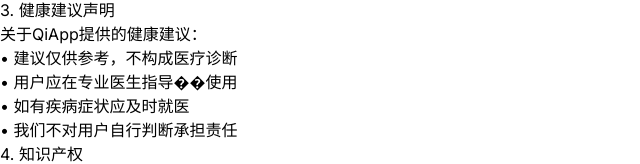
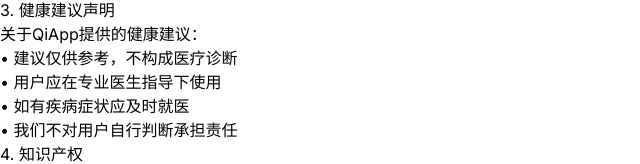
Before and after one commit to aiai-data/QiApp-Web, a Next.js app: page /zh-CN/terms in a window 1280 px wide. Shown: the part 434-598 px from the top of the page, without its empty margins (0-640 px from the left). Built offline with nearby package versions, Linux system fonts and the light colour scheme.

Commit message:
update netlify config

```diff
--- a/src/app/[lang]/terms/page.tsx
+++ b/src/app/[lang]/terms/page.tsx
@@ -31,7 +31,7 @@
         content: [
           '关于QiApp提供的健康建议：',
           '• 建议仅供参考，不构成医疗诊断',
-          '• 用户应在专业医生指导��使用',
+          '• 用户应在专业医生指导下使用',
           '• 如有疾病症状应及时就医',
           '• 我们不对用户自行判断承担责任'
         ]
@@ -124,12 +124,15 @@
   ] as const
 }
 
-export default function Terms({
-  params: { lang },
-}: {
+export default function Terms(props: {
   params: { lang: Locale }
 }) {
+  const { params: { lang } } = props
   const content = termsContent[lang]
+
+  if (!content) {
+    return null
+  }
 
   return (
     <div className="max-w-4xl mx-auto px-4 py-12">
```
Also changed, not shown: src/app/[lang]/privacy/page.tsx (+6 -3 lines).
